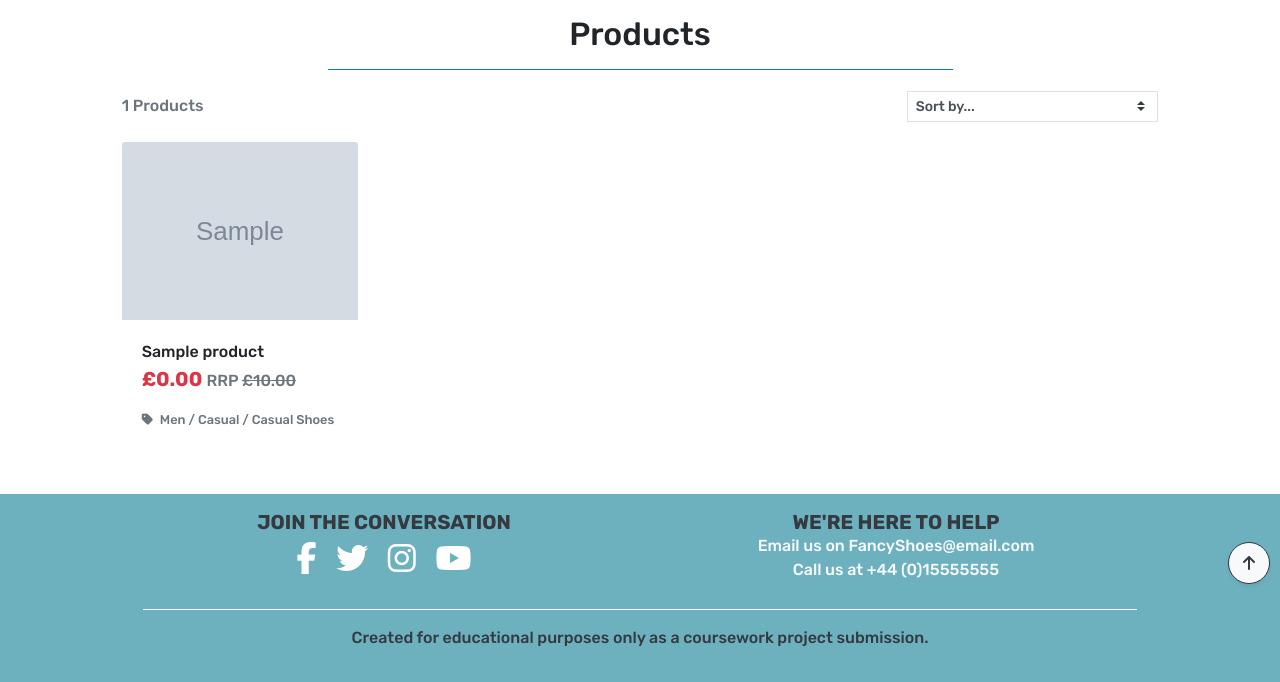
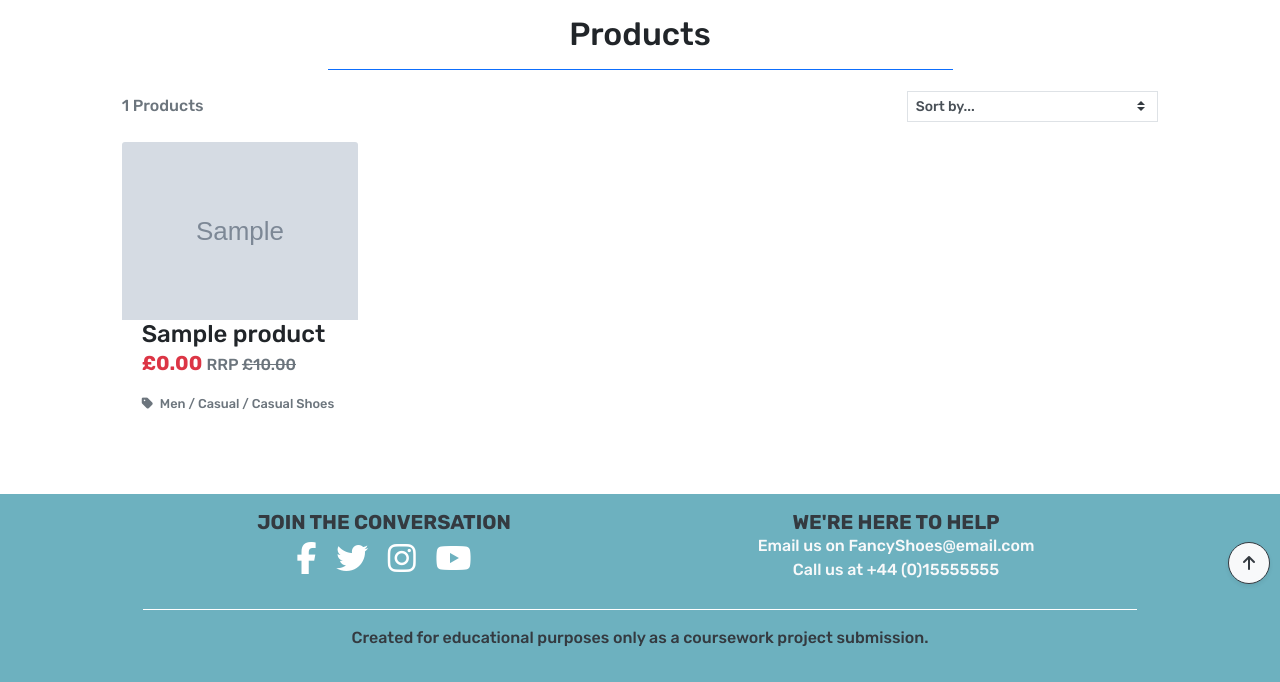
Before and after one commit to Puksrevolution/milestone-project-4, a Django app: page /products/ in a window 1280 px wide. Shown: the part 206-888 px from the top of the page. Run offline with Django 3.2, Linux system fonts and the light colour scheme; data comes from the database, SQL or seed files in the repository; tables that the repository leaves empty hold one stand-in row (values such as "Sample post"); grey boxes marked "Sample" are stand-in pictures; parts of the project's set-up code (start-up, migrations or seed data) failed here and were passed over; some libraries are stand-ins or nearby versions.

Commit message:
Style: Some minor style, margin and padding changes

```diff
--- a/products/templates/products/products.html
+++ b/products/templates/products/products.html
@@ -21,7 +21,7 @@
 {% endblock %}
 
 {% block content %}
-<div class="container-fluid mb-5">
+<div class="container-fluid">
     <!-- Page Title -->
     <div class="row">
         <div class="col text-center mt-3">
@@ -91,20 +91,20 @@
 
                         <!-- Product Image section -->
                         {% if product.image %}
-                        <a href="#">
+                        <a href="{% url 'product_page' product.id %}">
                             <img class="card-img-top img-fluid" width="600" height="450" src="{{ product.image.url }}"
                                 alt="{{ product.name }}">
                         </a>
                         {% else %}
-                        <a href="#">
+                        <a href="{% url 'product_page' product.id %}">
                             <img class="card-img-top img-fluid" width="600" height="450"
                                 src="{{ MEDIA_URL }}noimage.png" alt="{{ product.name }}">
                         </a>
                         {% endif %}
 
                         <!-- Product Name section -->
-                        <div class="card-body pb-0">
-                            <p class="mb-0">{{ product.name }}</p>
+                        <div class="card-body pb-0 pt-0">
+                            <h4 class="mb-0">{{ product.name }}</h4>
                         </div>
 
                         <!-- Product card footer section -->
@@ -155,22 +155,22 @@
 
                 <!-- Product section divider line calculations for different screen widths -->
                 {% if forloop.counter|divisibleby:1 %}
-                <div class="col-12 d-sm-none mb-5">
+                <div class="col-12 d-sm-none">
                     <hr>
                 </div>
                 {% endif %}
                 {% if forloop.counter|divisibleby:2 %}
-                <div class="col-12 d-none d-sm-block d-md-block d-lg-none mb-5">
+                <div class="col-12 d-none d-sm-block d-md-block d-lg-none">
                     <hr>
                 </div>
                 {% endif %}
                 {% if forloop.counter|divisibleby:3 %}
-                <div class="col-12 d-none d-lg-block d-xl-none mb-5">
+                <div class="col-12 d-none d-lg-block d-xl-none">
                     <hr>
                 </div>
                 {% endif %}
                 {% if forloop.counter|divisibleby:4 %}
-                <div class="col-12 d-none d-xl-block mb-5">
+                <div class="col-12 d-none d-xl-block">
                     <hr>
                 </div>
                 {% endif %}
```
